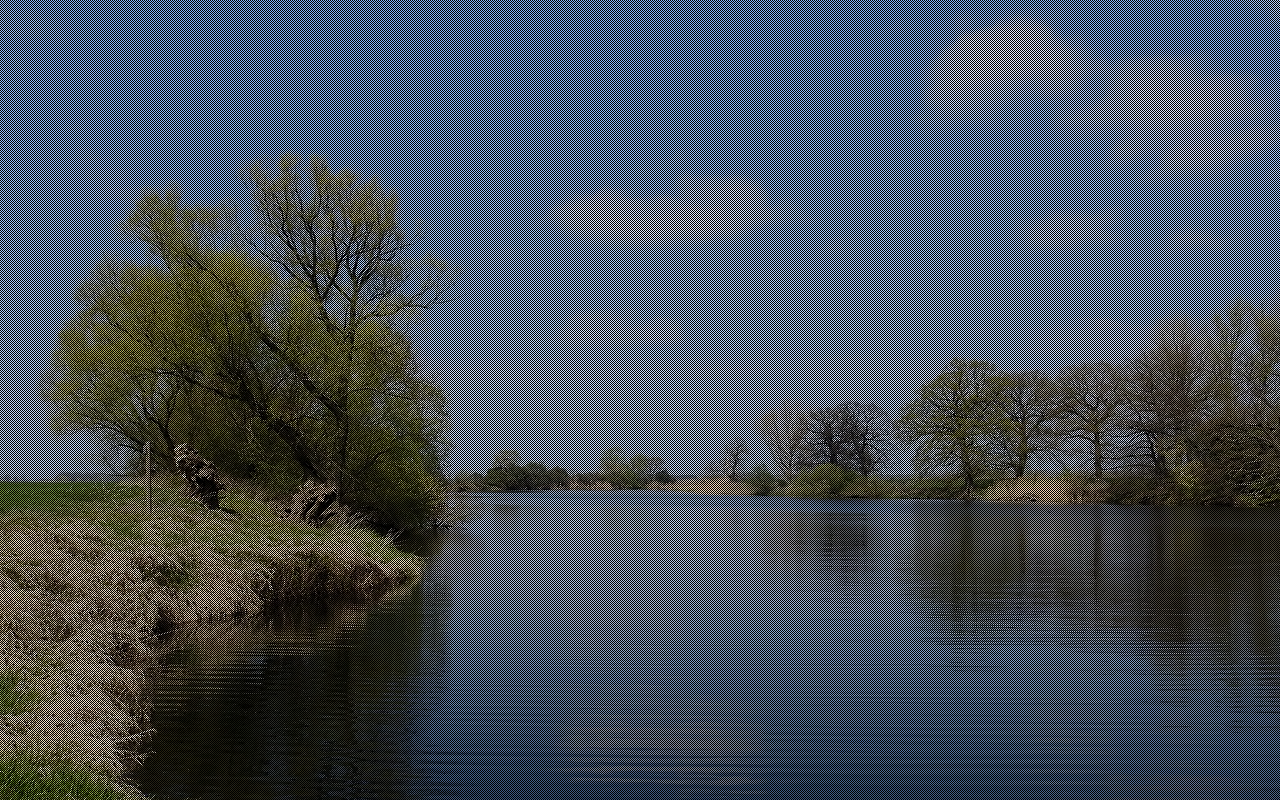
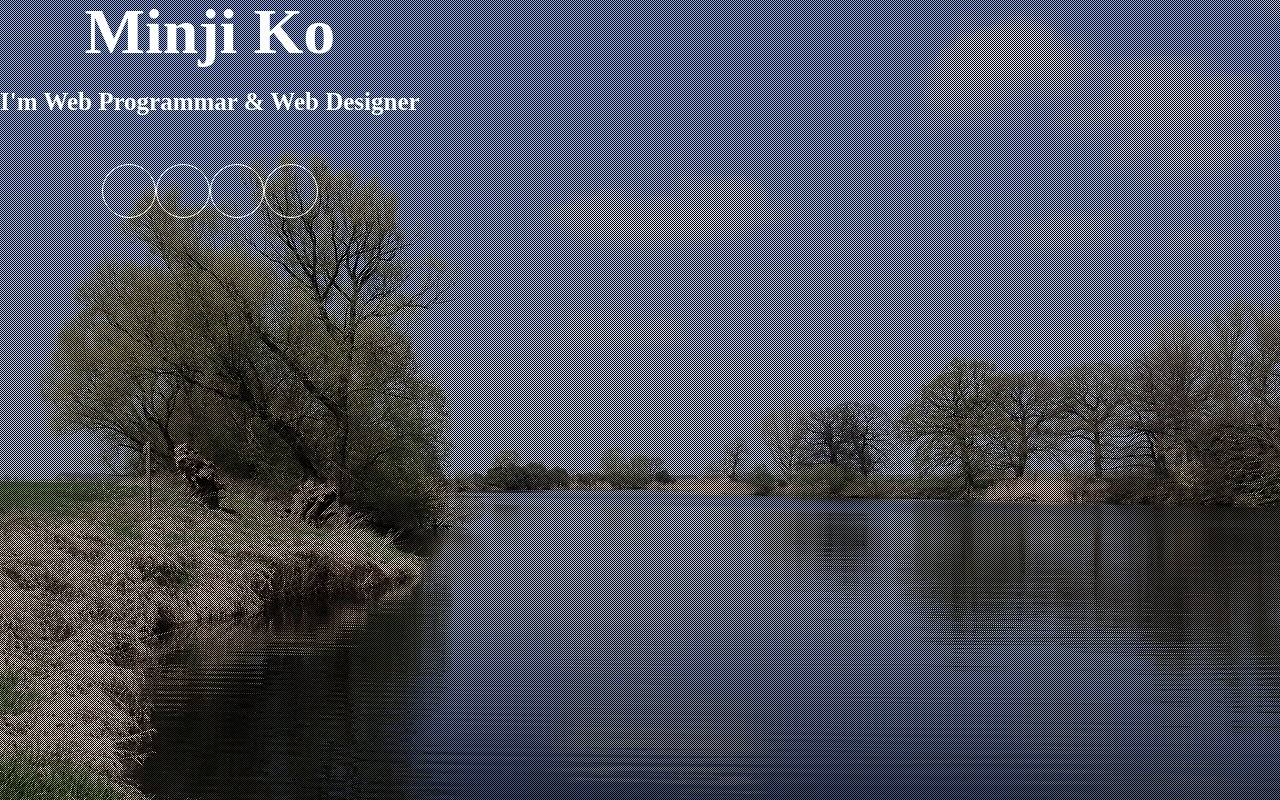
Before and after one commit to Minji-Ko/html-page-exr, a plain HTML site: page index.html in a window 1280 px wide. Drawn offline with Linux system fonts and the light colour scheme.

Commit message:
Add contents

```diff
--- a/css/style.css
+++ b/css/style.css
@@ -32,3 +32,32 @@ html, body{
     top: 0;
     z-index: 10;
 }
+.contents{
+    position: absolute;
+    top: 0;
+    z-index: 20;
+    text-align: center;
+    font-family:  "Handon 3gyeopsal 300";
+}
+.contents__name{
+    font-size: 64px;
+    font-weight: bold;
+    color : white;
+    margin-bottom: 25px;
+}
+.contents__job{
+    font-size: 25px;
+    font-weight: bold;
+    color : white;
+    margin-bottom: 50px;
+}
+.contents__list{
+    font-size: 0px;
+}
+.contents__list > li{
+    border: 1px solid white;
+    display: inline-block;
+    width: 52px;
+    height: 52px;
+    border-radius: 50%;
+}
--- a/index.html
+++ b/index.html
@@ -28,5 +28,17 @@
             <div class="background__02"></div>
             <div class="background__03"></div>
         </div>
+        <div class="contents">
+            <p class="contents__name">Minji Ko</p>
+            <p class="contents__job">I'm Web Programmar & Web Designer</p>
+            <div class="contents__sns">
+                <ul class="contents__list">
+                    <li>facebook</li>
+                    <li>twitter</li>
+                    <li>instagram</li>
+                    <li>blog</li>
+                </ul>
+            </div>
+        </div>
     </body>
 </html>
```
